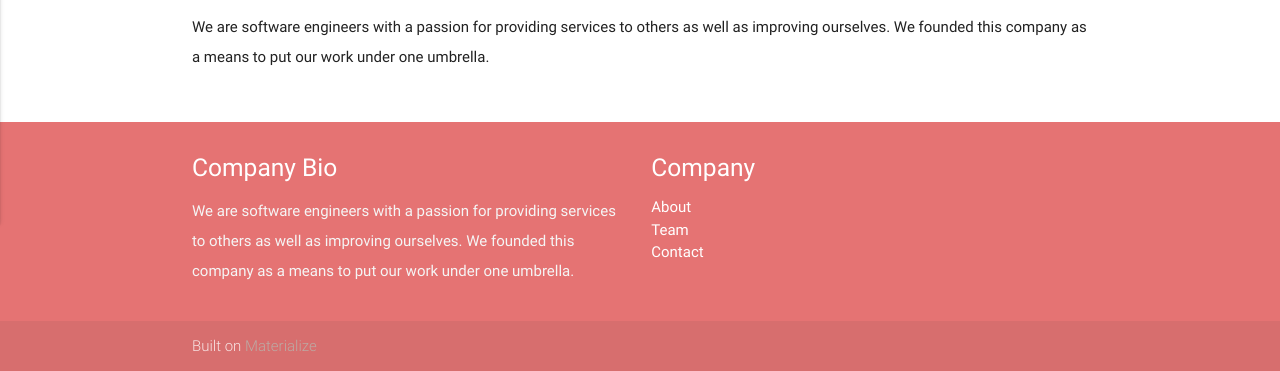
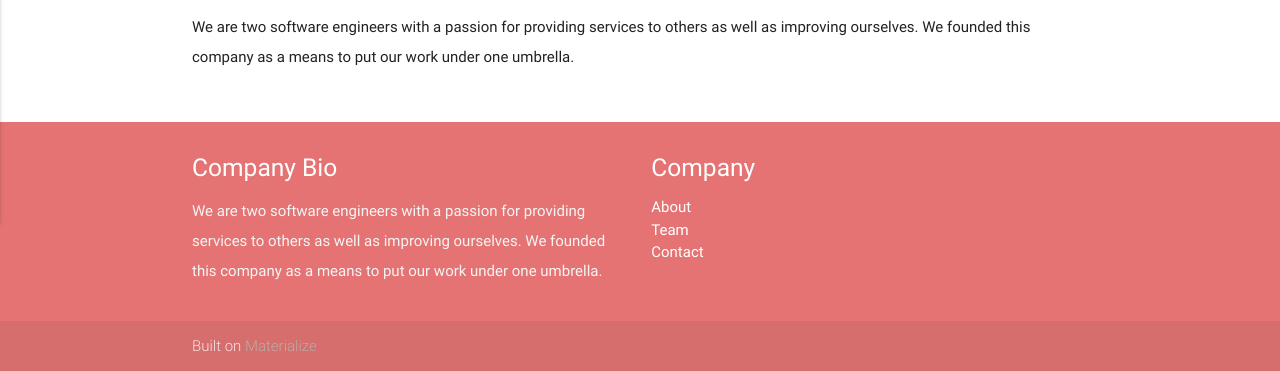
Before and after one commit to axeified/axeified.com, a plain HTML site: page contact.html in a window 1280 px wide. Shown: the part 637-1008 px from the top of the page. Drawn offline with nearby package versions, Linux system fonts and the light colour scheme.

Commit message:
Update 2016-03-15T05:29:02.547Z

```diff
--- a/contact.html
+++ b/contact.html
@@ -46,7 +46,7 @@
       <div class="row">
         <div class="col s12 center">
           <h4>Contact</h4>
-          <p class="left-align">We are software engineers with a passion for providing services to others as well as improving ourselves. We founded this company as a means to put our work under one umbrella.</p>
+          <p class="left-align">We are two software engineers with a passion for providing services to others as well as improving ourselves. We founded this company as a means to put our work under one umbrella.</p>
           <p class="left-align"></p>
         </div>
       </div>
@@ -59,7 +59,7 @@
       <div class="row">
         <div class="col l6 s12">
           <h5 class="white-text">Company Bio</h5>
-          <p class="grey-text text-lighten-4">We are software engineers with a passion for providing services to others as well as improving ourselves. We founded this company as a means to put our work under one umbrella.</p>
+          <p class="grey-text text-lighten-4">We are two software engineers with a passion for providing services to others as well as improving ourselves. We founded this company as a means to put our work under one umbrella.</p>
 
 
         </div>
```
Also changed, not shown: get-a-quote.html (+1 -1 lines), index.html (+1 -3 lines).
